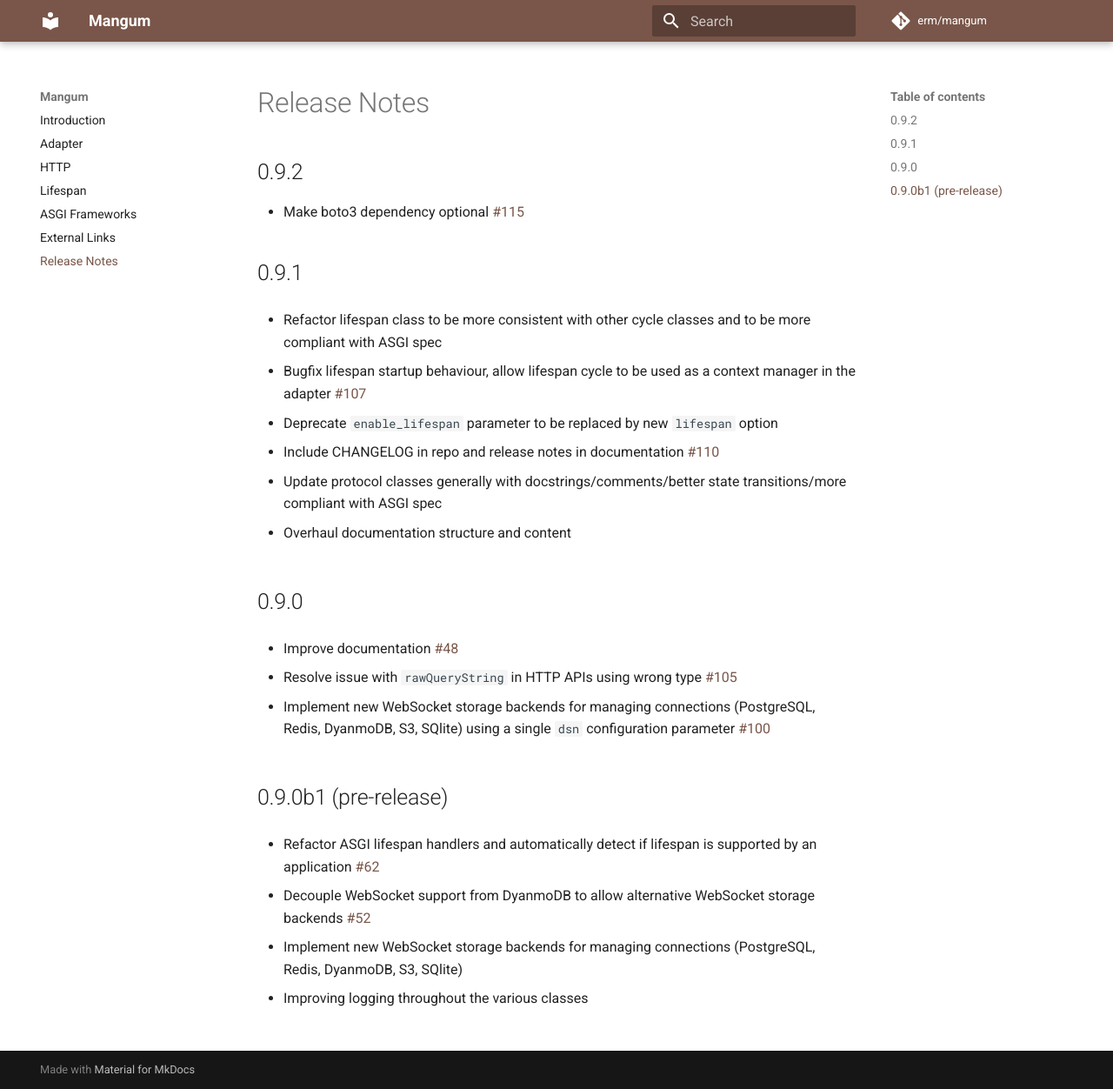
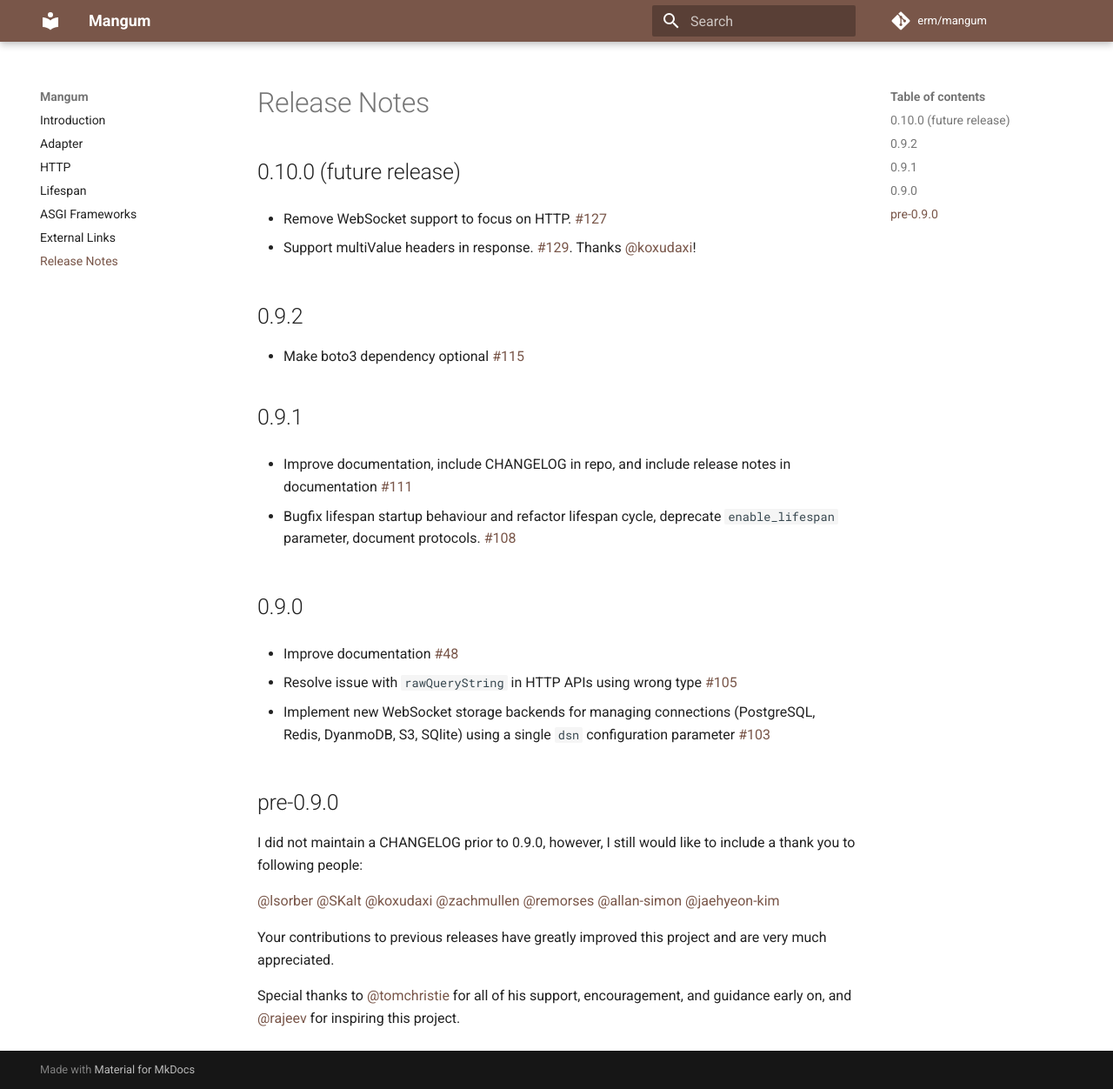
Before and after one commit to Kludex/mangum, an MkDocs documentation site: the page built from docs/release-notes.md, in a window 1280 px wide and 1252 px high. Shown: the whole window at 87% size. Built offline with MkDocs 1.6.1 and Material for MkDocs 9.7.7, drawn with Linux system fonts in a browser that asks for light colours; comment, search, counter and statistics services are not loaded.

Commit message:
Cleanup, update release notes and changelog

```diff
--- a/.travis.yml
+++ b/.travis.yml
@@ -7,9 +7,6 @@
   - "3.7"
   - "3.8"
 
-before_install:
-  - export BOTO_CONFIG=/dev/null
-
 install:
     - pip install -U -r requirements.txt
 
--- a/docs/release-notes.md
+++ b/docs/release-notes.md
@@ -1,37 +1,39 @@
-# Release Notes
+## 0.10.0 (future release)
+
+* Remove WebSocket support to focus on HTTP. [#127](https://github.com/jordaneremieff/mangum/issues/127)
+
+* Support multiValue headers in response. [#129](https://github.com/jordaneremieff/mangum/pull/129). Thanks [@koxudaxi](https://github.com/koxudaxi)!
 
 ## 0.9.2
 
-* Make boto3 dependency optional [#115](https://github.com/erm/mangum/pull/115)
+* Make boto3 dependency optional [#115](https://github.com/jordaneremieff/mangum/pull/115)
 
 ## 0.9.1
 
-* Refactor lifespan class to be more consistent with other cycle classes and to be more compliant with ASGI spec
+* Improve documentation, include CHANGELOG in repo, and include release notes in documentation [#111](https://github.com/jordaneremieff/mangum/pull/111)
 
-* Bugfix lifespan startup behaviour, allow lifespan cycle to be used as a context manager in the adapter [#107](https://github.com/erm/mangum/issues/107)
-
-* Deprecate `enable_lifespan` parameter to be replaced by new `lifespan` option
-
-* Include CHANGELOG in repo and release notes in documentation [#110](https://github.com/erm/mangum/issues/110)
-
-* Update protocol classes generally with  docstrings/comments/better state transitions/more compliant with ASGI spec
-
-* Overhaul documentation structure and content
+* Bugfix lifespan startup behaviour and refactor lifespan cycle, deprecate `enable_lifespan` parameter, document protocols. [#108](https://github.com/jordaneremieff/mangum/pull/108)
 
 ## 0.9.0
 
-* Improve documentation [#48](https://github.com/erm/mangum/issues/48)
+* Improve documentation [#48](https://github.com/jordaneremieff/mangum/issues/48)
 
-* Resolve issue with `rawQueryString` in HTTP APIs using wrong type [#105](https://github.com/erm/mangum/issues/105)
+* Resolve issue with `rawQueryString` in HTTP APIs using wrong type [#105](https://github.com/jordaneremieff/mangum/issues/105)
 
-* Implement new WebSocket storage backends for managing connections (PostgreSQL, Redis, DyanmoDB, S3, SQlite) using a single `dsn` configuration parameter [#100](https://github.com/erm/mangum/issues/100)
+* Implement new WebSocket storage backends for managing connections (PostgreSQL, Redis, DyanmoDB, S3, SQlite) using a single `dsn` configuration parameter [#103](https://github.com/jordaneremieff/mangum/pull/103)
 
-## 0.9.0b1 (pre-release)
+## pre-0.9.0
 
-* Refactor ASGI lifespan handlers and automatically detect if lifespan is supported by an application [#62](https://github.com/erm/mangum/issues/62)
+I did not maintain a CHANGELOG prior to 0.9.0, however, I still would like to include a thank you to following people:
 
-* Decouple WebSocket support from DyanmoDB to allow alternative WebSocket storage backends [#52](https://github.com/erm/mangum/issues/52)
+[@lsorber](https://github.com/lsorber)
+[@SKalt](https://github.com/SKalt)
+[@koxudaxi](https://github.com/koxudaxi)
+[@zachmullen](https://github.com/zachmullen)
+[@remorses](https://github.com/remorses)
+[@allan-simon](https://github.com/allan-simon)
+[@jaehyeon-kim](https://github.com/jaehyeon-kim)
 
-* Implement new WebSocket storage backends for managing connections (PostgreSQL, Redis, DyanmoDB, S3, SQlite)
+Your contributions to previous releases have greatly improved this project and are very much appreciated.
 
-* Improving logging throughout the various classes
+Special thanks to [@tomchristie](https://github.com/tomchristie) for all of his support, encouragement, and guidance early on, and [@rajeev](https://github.com/rajeev) for inspiring this project.
```
Also changed, not shown: CHANGELOG.md (+23 -19 lines), requirements.txt (+0 -7 lines), 1 other file.
